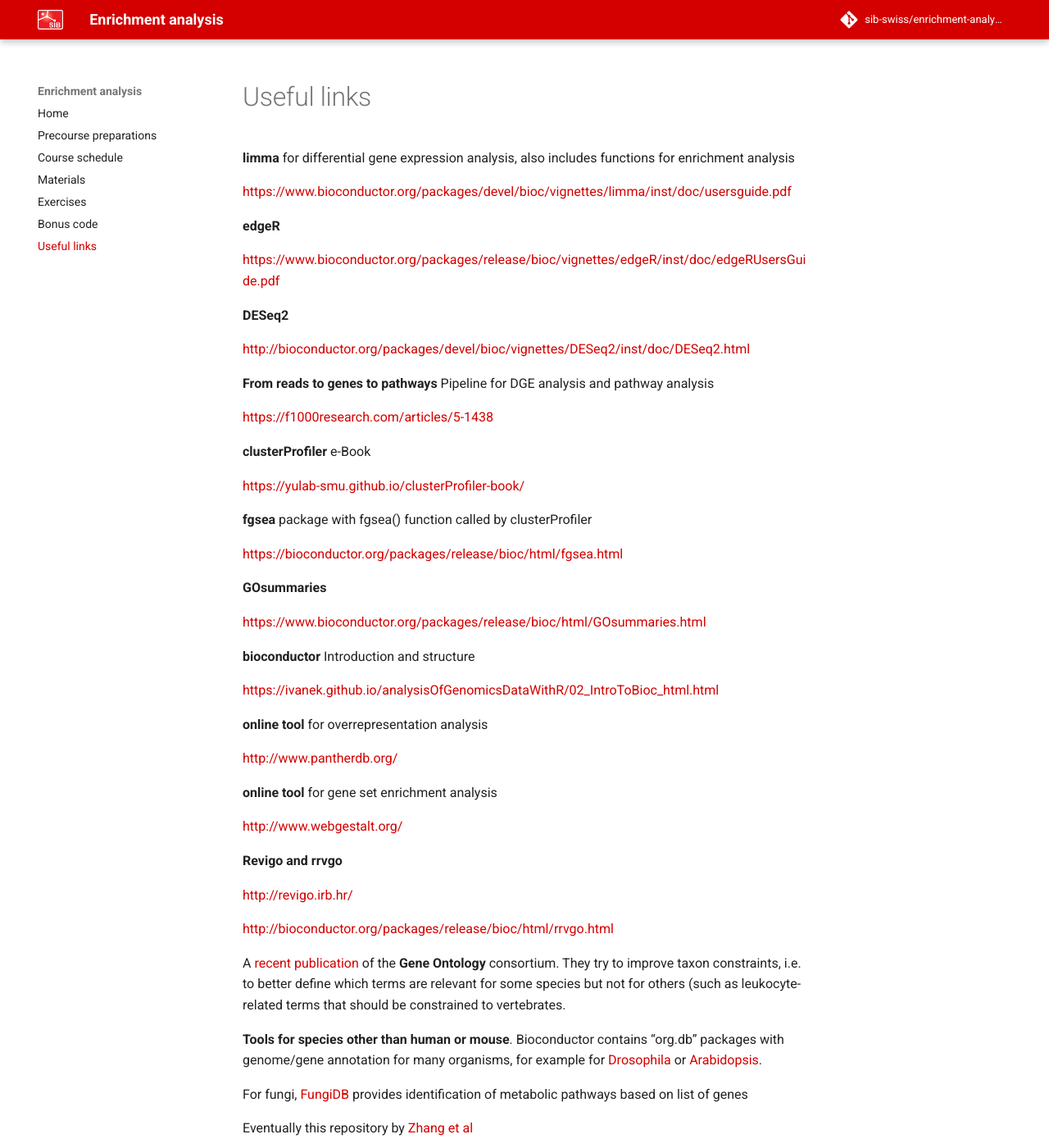
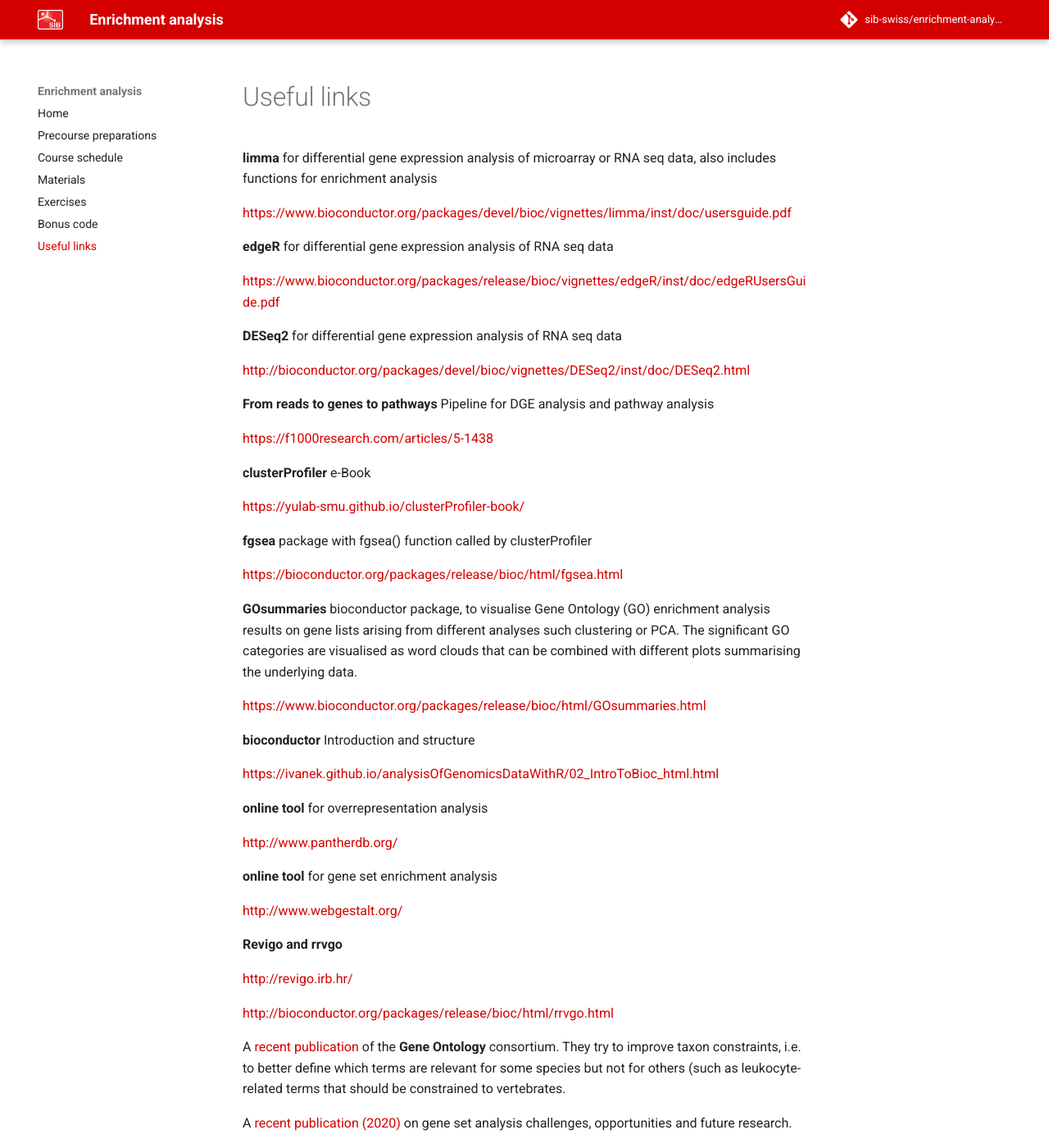
Before and after one commit to sib-swiss/enrichment-analysis-training, an MkDocs documentation site: the page built from docs/links.md, in a window 1280 px wide and 1400 px high. Shown: the whole window at 82% size. Built offline with MkDocs 1.6.1 and Material for MkDocs 9.7.7, drawn with Linux system fonts in a browser that asks for light colours; comment, search, counter and statistics services are not loaded; the version menu is left out.

```diff
--- a/docs/links.md
+++ b/docs/links.md
@@ -1,13 +1,13 @@
 
-**limma** for differential gene expression analysis, also includes functions for enrichment analysis
+**limma** for differential gene expression analysis of microarray or RNA seq data, also includes functions for enrichment analysis
 
 [https://www.bioconductor.org/packages/devel/bioc/vignettes/limma/inst/doc/usersguide.pdf](https://www.bioconductor.org/packages/devel/bioc/vignettes/limma/inst/doc/usersguide.pdf)
 
-**edgeR**
+**edgeR** for differential gene expression analysis of RNA seq data
 
 [https://www.bioconductor.org/packages/release/bioc/vignettes/edgeR/inst/doc/edgeRUsersGuide.pdf](https://www.bioconductor.org/packages/release/bioc/vignettes/edgeR/inst/doc/edgeRUsersGuide.pdf)
 
-**DESeq2**
+**DESeq2** for differential gene expression analysis of RNA seq data
 
 [http://bioconductor.org/packages/devel/bioc/vignettes/DESeq2/inst/doc/DESeq2.html](http://bioconductor.org/packages/devel/bioc/vignettes/DESeq2/inst/doc/DESeq2.html)
 
@@ -23,7 +23,7 @@
 
 [https://bioconductor.org/packages/release/bioc/html/fgsea.html](https://bioconductor.org/packages/release/bioc/html/fgsea.html)
 
-**GOsummaries**
+**GOsummaries** bioconductor package, to visualise Gene Ontology (GO) enrichment analysis results on gene lists arising from different analyses such clustering or PCA. The significant GO categories are visualised as word clouds that can be combined with different plots summarising the underlying data.
 
 [https://www.bioconductor.org/packages/release/bioc/html/GOsummaries.html](https://www.bioconductor.org/packages/release/bioc/html/GOsummaries.html)
 
@@ -49,6 +49,7 @@
 A [recent publication](https://academic.oup.com/nar/article/49/D1/D325/6027811) of the **Gene Ontology** consortium. They try to improve taxon constraints, i.e. to better define
 which terms are relevant for some species but not for others (such as leukocyte-related terms that should be constrained to vertebrates.
 
+A [recent publication (2020)](https://www.frontiersin.org/articles/10.3389/fgene.2020.00654/full) on gene set analysis challenges, opportunities and future research.
 
 **Tools for species other than human or mouse**.
 Bioconductor contains "org.db" packages with genome/gene annotation for many organisms, for example
```
Also changed, not shown: docs/bonus_code.md (+0 -1 lines), docs/course_schedule.md (+2 -2 lines), docs/materials.md (+1 -1 lines), 1 other file.
